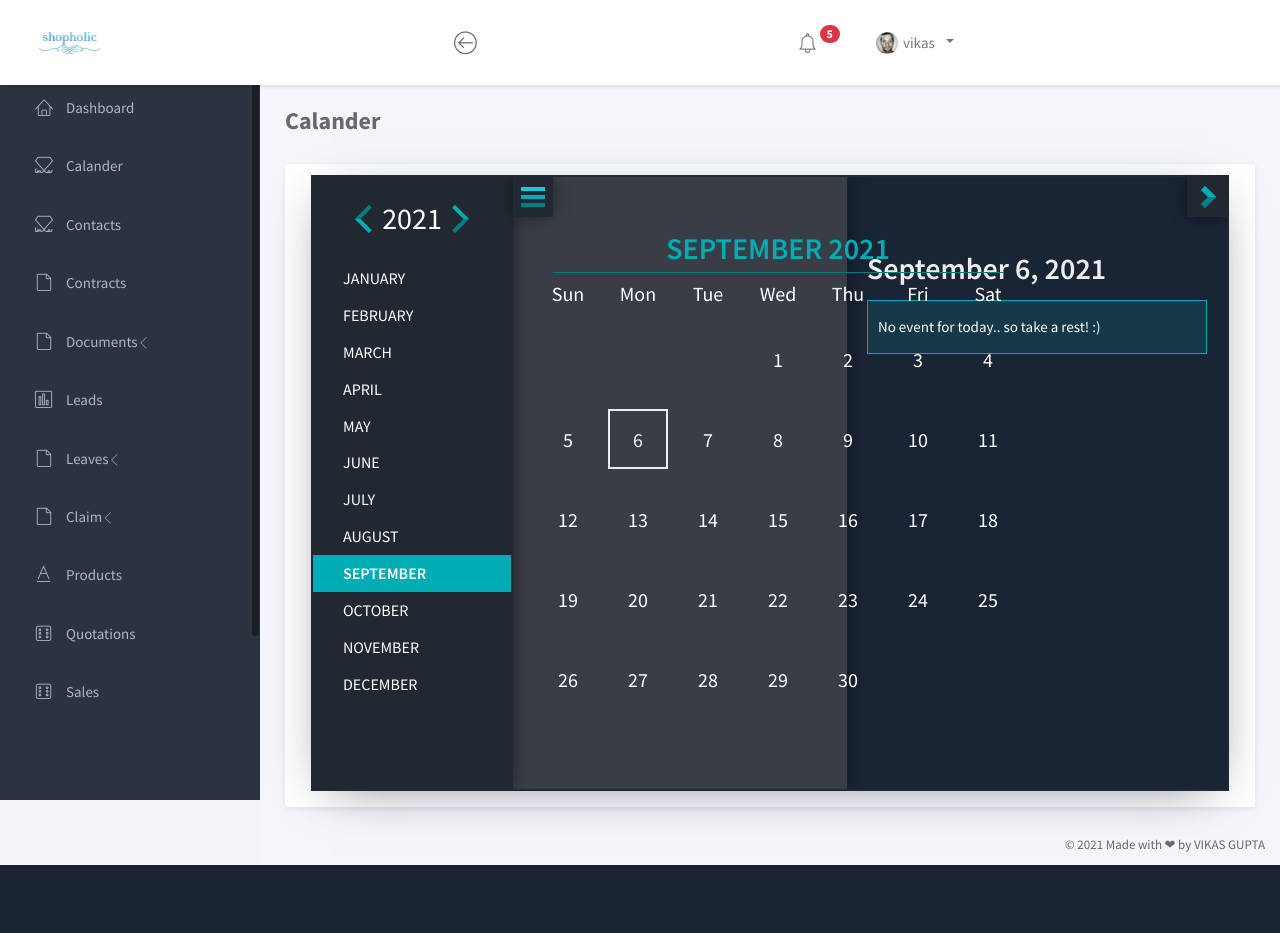
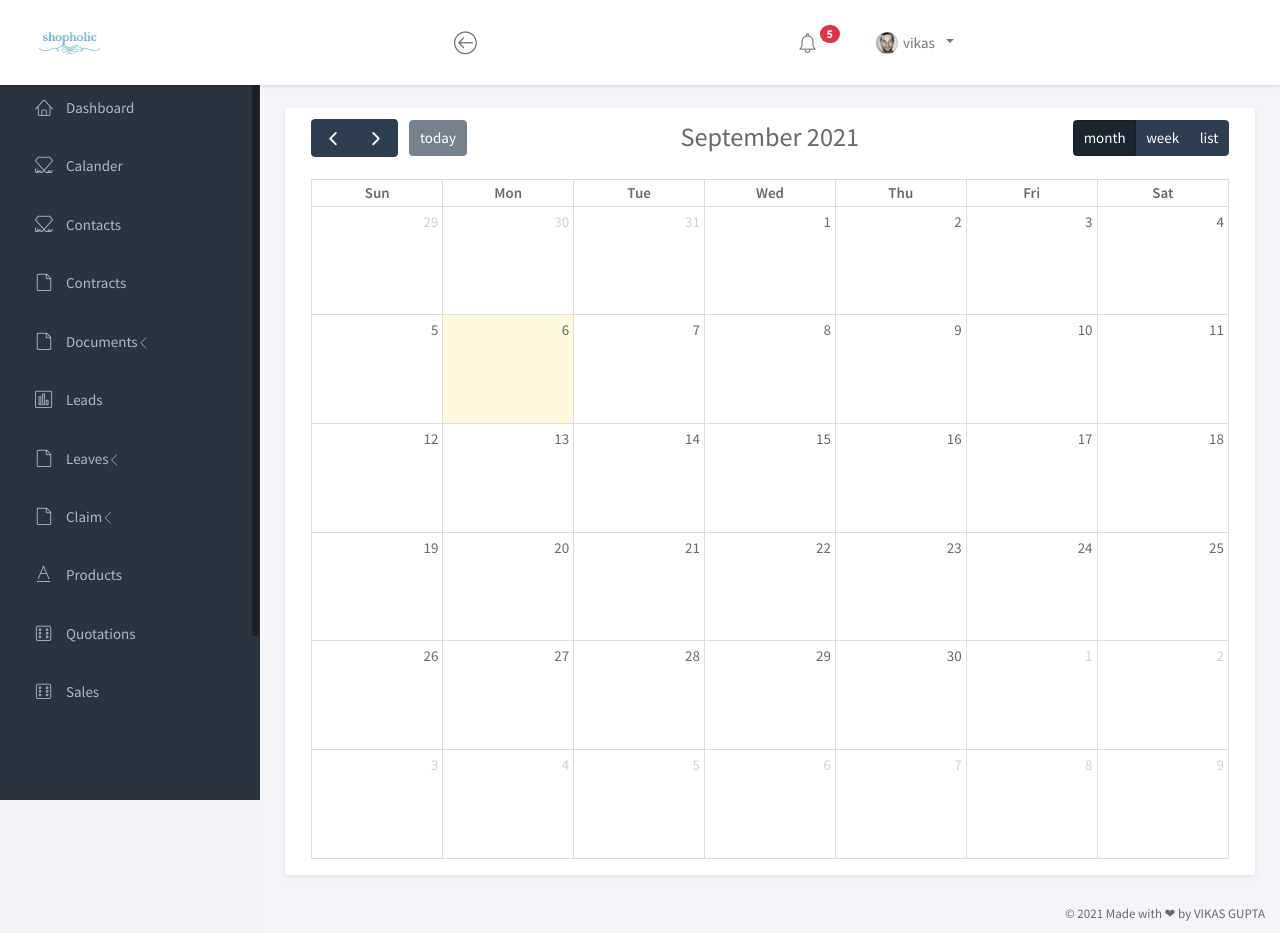
Before and after one commit to vikas-0-3/ecart, a Django app: page /calander in a window 1280 px wide. Before the commit the page ends 865 px from the top, so only its background shows below. Run offline with Django 3.2, Linux system fonts and the light colour scheme; a user stored in the database is signed in; lists and menus that the app fills with data are empty; some libraries are stand-ins or nearby versions.

Commit message:
Added calendar wise task module

```diff
--- a/ecart/shopping/templates/User/calander/calander.html
+++ b/ecart/shopping/templates/User/calander/calander.html
@@ -1,5 +1,32 @@
 {% load static %}
 {% include 'User/head.html' %}
+
+
+
+
+    <script>
+
+      document.addEventListener('DOMContentLoaded', function() {
+        var calendarEl = document.getElementById('calendar');
+        var calendar = new FullCalendar.Calendar(calendarEl, {
+            initialView: 'dayGridMonth',
+            headerToolbar: {
+                left: 'prev,next today',
+                center: 'title',
+                right: 'dayGridMonth,timeGridWeek,listWeek'
+            },
+            dateClick: function(info) {
+                // alert('clicked on ' + info.dateStr);
+                $('#selecteddate').val(info.dateStr);
+                $('#exampleModal').modal('show');
+            }
+        });
+
+
+        calendar.render();
+      });
+
+    </script>
 
 
 
@@ -7,21 +34,94 @@
     <!-- MAIN CONTENT -->
     <div class="main-content">
         <div class="container-fluid">
-            <h3 class="page-title"><b>Calander</b></h3>
-            <div id="toastr-demo" class="panel">
-                <div class="panel-body">
+            <div class="panel panel-headline demo-icons">
+                <div class="panel-body ">
+                    <div id='calendar'></div>
+                </div>
+            </div>
 
-                    <div id="calendar"></div>
+
+  <!-- Modal -->
+  <div class="modal fade" id="exampleModal" tabindex="-1" role="dialog" aria-labelledby="exampleModalLabel" aria-hidden="true">
+    <div class="modal-dialog" role="document">
+      <div class="modal-content">
+        <div class="modal-header">
+          <h5 class="modal-title" id="exampleModalLabel">Task Details</h5>
+          <button type="button" class="close" data-dismiss="modal" aria-label="Close">
+            <span aria-hidden="true">&times;</span>
+          </button>
+        </div>
+        <div class="modal-body">
+
+
+            <form method="post" enctype="multipart/form-data">
+                {% csrf_token %}
+            <div class="row">
+
+                <div class="col-sm">
+                    <input type="hidden" name="addedby" value="{{ request.user.id }}">
+                    <hr>
+                        <div class="form-group">
+                            <label for="user_image">Attach file</label>
+                            <input type="file" class="form-control dropify" name="attachment" id="attachment" placeholder="">
+                        </div>
+                        <div class="form-group">
+                          <label for="full_name">Title</label>
+                          <input type="text" class="form-control" name="title" id="title" placeholder="title" required>
+                        </div>
+
+                        <div class="form-group">
+                            <label for="user_email">Subject</label>
+                            <input type="text" class="form-control" name="subject"  id="subject" placeholder="subject">
+                        </div>
+                        <div class="form-group">
+                            <label for="user_phone">Related to</label>
+                            <input type="text" class="form-control" name="related_to" id="related_to" placeholder="related to">
+                        </div>
+                        <div class="form-group">
+                            <label for="user_position">Deadline</label>
+                            <input type="date" class="form-control" name="deadline" id="selecteddate" readonly placeholder="deadline">
+                        </div>
+                        <div class="form-group">
+                            <label for="company_name">Status</label>
+                            <!-- <input type="text" class="form-control" name="status" id="status" placeholder="status"> -->
+                            <select class="form-control form-control-lg" name="status" id="status">
+                                {% for op in opt %}
+                                    <option value="{{ op }}">{{ op }}</option>
+                                {% endfor %}
+                            </select>
+                        </div>
+                        <div class="form-group">
+                            <label for="company_location">Description</label>
+                            <textarea type="text" class="form-control" name="description" id="description" placeholder="description" rows="4"></textarea>
+                        </div>
+
 
 
                 </div>
+
+
             </div>
+            <div class="row justify-content-end">
+                <button type="submit" class="btn btn-secondary m-1">SAVE</button>
+            </div>
+            <br>
+        </form>
+
+        </div>
+      </div>
+    </div>
+  </div>
+
+
+
+
         </div>
     </div>
-    <!-- END MAIN CONTENT -->
 </div>
 
 
 
 
+
 {% include 'User/foot2.html' %}
--- a/ecart/shopping/templates/User/foot2.html
+++ b/ecart/shopping/templates/User/foot2.html
@@ -9,17 +9,8 @@
 	</div>
 	<!-- END WRAPPER -->
 
-	{% if request.get_full_path == "/calander" %}
-    <script src="https://ajax.googleapis.com/ajax/libs/jquery/3.4.1/jquery.min.js"></script>
-	<script src="{% static 'calander/js/evo-calendar.js' %}"></script>
-	{% endif %}
+	<script type="text/javascript" src="https://cdn.datatables.net/v/bs/jq-3.3.1/jszip-2.5.0/dt-1.10.20/b-1.6.1/b-colvis-1.6.1/b-html5-1.6.1/b-print-1.6.1/datatables.min.js"></script>
 
-
-
-
-	{% if request.get_full_path != "/calander" %}
-	<script type="text/javascript" src="https://cdn.datatables.net/v/bs/jq-3.3.1/jszip-2.5.0/dt-1.10.20/b-1.6.1/b-colvis-1.6.1/b-html5-1.6.1/b-print-1.6.1/datatables.min.js"></script>
-	{% endif %}
 
 
 
@@ -30,32 +21,6 @@
     <script>
 
 		$(document).ready(function() {
-
-			if(window.location.pathname == "/calander") {
-				$('#calendar').evoCalendar({
-					theme: 'Midnight Blue',
-					calendarEvents: [
-						{
-							id: '1', // Event's ID (required)
-							name: "Payment", // Event name (required)
-							date: "July/15/2020", // Event date (required)
-							type: "holiday", // Event type (required)
-							everyYear: true // Same event every year (optional)
-						},
-
-						{
-							id: '2',
-							name: "Sunday",
-							date: "July/18/2020",
-							type: "Sunday",
-							everyYear: true
-						},
-
-					]
-				})
-
-
-			}
 
 
 
--- a/ecart/shopping/templates/User/head.html
+++ b/ecart/shopping/templates/User/head.html
@@ -14,8 +14,8 @@
 
 	<!-- calander css -->
 
-	<link rel="stylesheet" href="{% static 'calander/css/evo-calendar.css' %}">
-	<link rel="stylesheet" href="{% static 'calander/css/evo-calendar.midnight-blue.css' %}">
+	<!-- <link rel="stylesheet" href="{% static 'calander/css/evo-calendar.css' %}">
+	<link rel="stylesheet" href="{% static 'calander/css/evo-calendar.midnight-blue.css' %}"> -->
 
 
 	<link rel="stylesheet" href="https://maxcdn.bootstrapcdn.com/bootstrap/4.0.0/css/bootstrap.min.css" integrity="sha384-Gn5384xqQ1aoWXA+058RXPxPg6fy4IWvTNh0E263XmFcJlSAwiGgFAW/dAiS6JXm" crossorigin="anonymous">
@@ -41,6 +41,10 @@
 	<link rel="stylesheet" type="text/css" href="https://cdn.datatables.net/1.10.24/css/jquery.dataTables.css">
 
 
+
+
+    <link href="{% static 'node_modules/fullcalendar/main.css' %}" rel='stylesheet' />
+	<script src="{% static 'node_modules/fullcalendar/main.js' %}"></script>
 
 
 <script>
--- a/ecart/shopping/views.py
+++ b/ecart/shopping/views.py
@@ -946,7 +946,24 @@ def editdeliveryboy(request, id):
 @login_required(login_url='login')
 def calander(request):
     context = {}
-    # context["data"] = Product.objects.all()
+    arr = ["Active", "Completed", "Pending", "Inactive"]
+    context["opt"] = arr
+
+
+    if request.method == 'POST':
+        form = TaskForm(request.POST, request.FILES)
+
+        if form.is_valid():
+            form.save()
+            profileid = Profile.objects.get(userid_id=request.user.id)
+            user = User.objects.get(id=request.user.id)
+            obj2 = Logs(userid=user, description="Added a Task with id "+str(Task.objects.latest('id').id), profile_id_id=profileid.id)
+            obj2.save()
+            return redirect('tasks')
+        else:
+            print(form.errors)
+
+
     return render(request, "User/calander/calander.html", context)
 
 
```
Also changed, not shown: ecart/db.sqlite3, package-lock.json (added).
